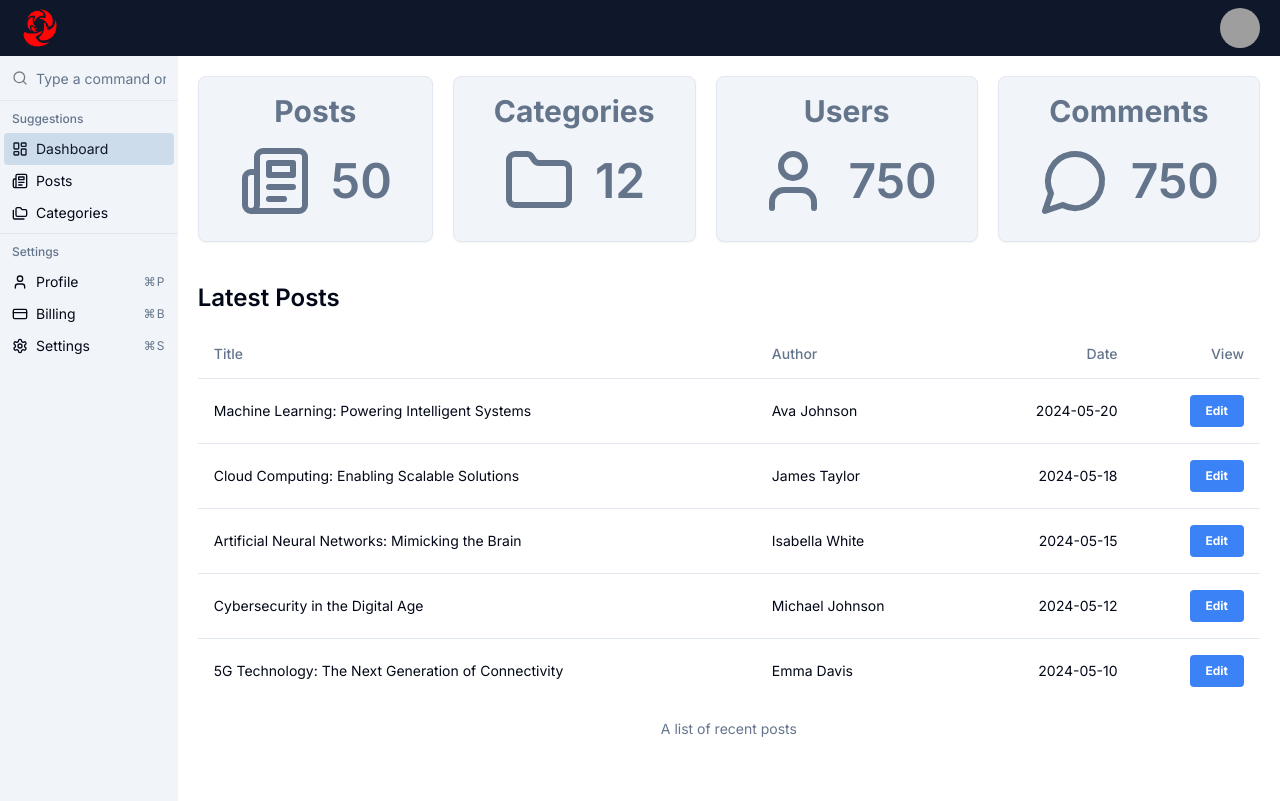
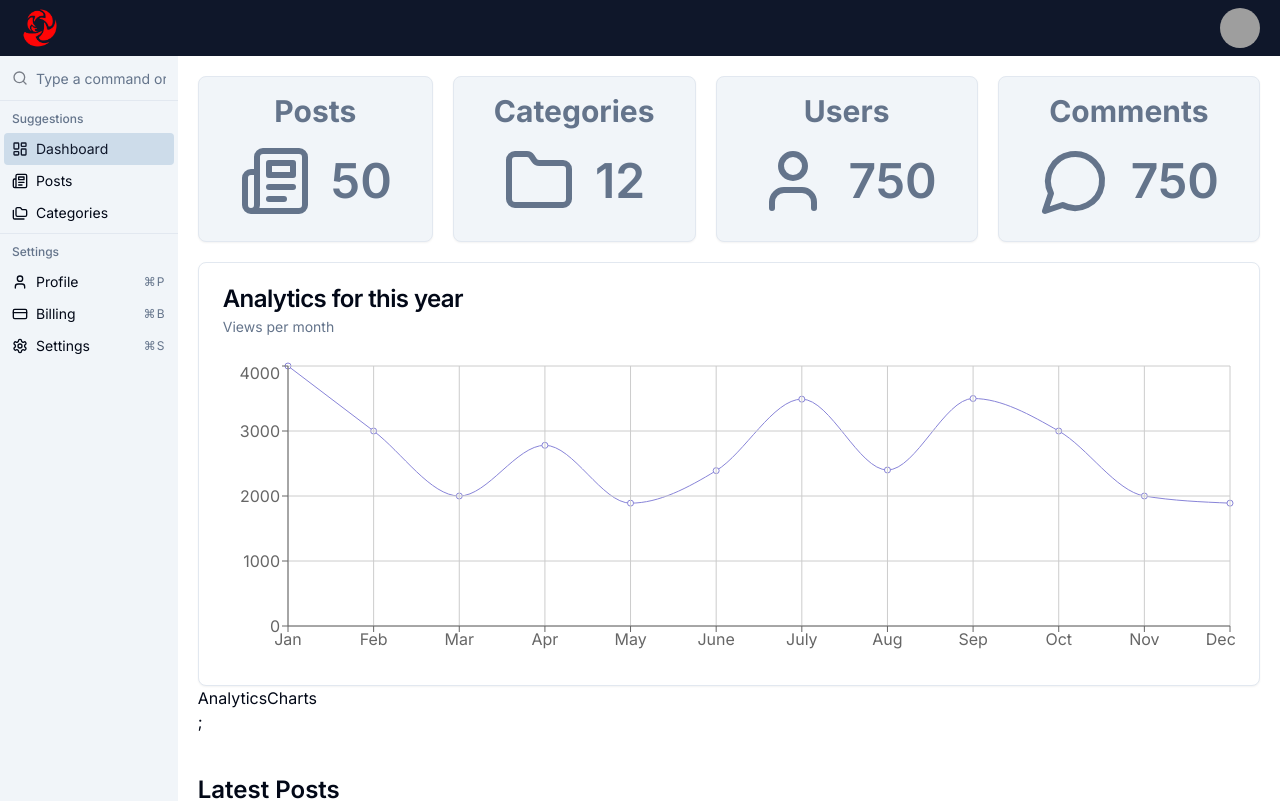
Before and after one commit to amiraadev/Customer-Relationship-Management-CRM, a Next.js app: page / in a window 1280 px wide. Shown: the top 801 px of the page. Built offline with nearby package versions, Linux system fonts and the light colour scheme; grey boxes are pictures that could not be loaded.

Commit message:
AnalyticsCharts.tsx

```diff
--- a/app/page.tsx
+++ b/app/page.tsx
@@ -1,5 +1,6 @@
 /** @format */
 
+import AnalyticsCharts from "@/components/dashboard/AnalyticsCharts";
 import DashboardCard from "@/components/dashboard/DashboardCard";
 import PostsTable from "@/components/posts/PostsTable";
 import { User, Newspaper, Folder, MessageCircle } from "lucide-react";
@@ -13,6 +14,7 @@
 				<DashboardCard title={"Users"} count={750} icon={User} />
 				<DashboardCard title={"Comments"} count={750} icon={MessageCircle} />
 			</div>
+			<AnalyticsCharts/>
       <PostsTable title="Latest Posts" limit={5}/>
 		</>
 	);
--- /dev/null
+++ b/components/dashboard/AnalyticsCharts.tsx
@@ -0,0 +1,49 @@
+/** @format */
+
+"use client";
+
+import {
+	LineChart,
+	Line,
+	XAxis,
+	YAxis,
+	CartesianGrid,
+	ResponsiveContainer,
+} from "recharts";
+import {
+	Card,
+	CardContent,
+	CardDescription,
+	CardHeader,
+	CardTitle,
+} from "@/components/ui/card";
+
+import data from "@/data/analytics";
+import { Monoton } from "next/font/google";
+const AnalyticsCharts = () => {
+	return (
+		<>
+			<Card>
+				<CardHeader>
+					<CardTitle>Analytics for this year</CardTitle>
+					<CardDescription>Views per month</CardDescription>
+				</CardHeader>
+				<CardContent>
+					<div style={{ width: "100%", height: 300 }}>
+						<ResponsiveContainer>
+							<LineChart width={1100} height={300} data={data}>
+								<Line type='monotone' dataKey='uv' stroke='#8884d8' />
+								<CartesianGrid stroke='#ccc' />
+								<XAxis dataKey='name'/>
+								<YAxis />
+							</LineChart>
+						</ResponsiveContainer>
+					</div>
+				</CardContent>
+			</Card>
+			<div>AnalyticsCharts</div>;
+		</>
+	);
+};
+
+export default AnalyticsCharts;
--- a/package.json
+++ b/package.json
@@ -20,6 +20,7 @@
     "next": "14.2.5",
     "react": "^18",
     "react-dom": "^18",
+    "recharts": "^2.12.7",
     "tailwind-merge": "^2.4.0",
     "tailwindcss-animate": "^1.0.7"
   },
```
Also changed, not shown: 1 other file (tests, documents, lock files or other folders).
